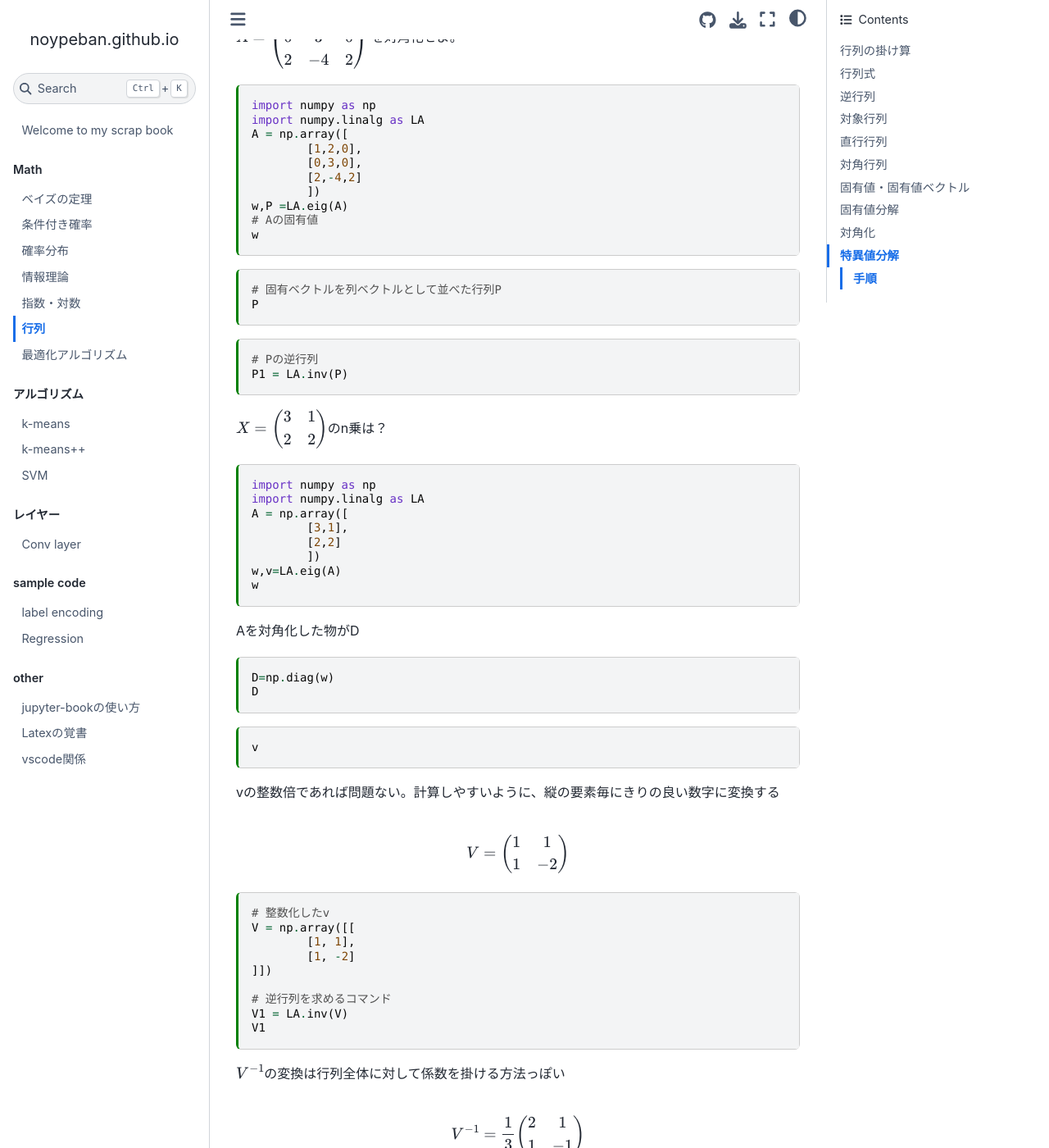
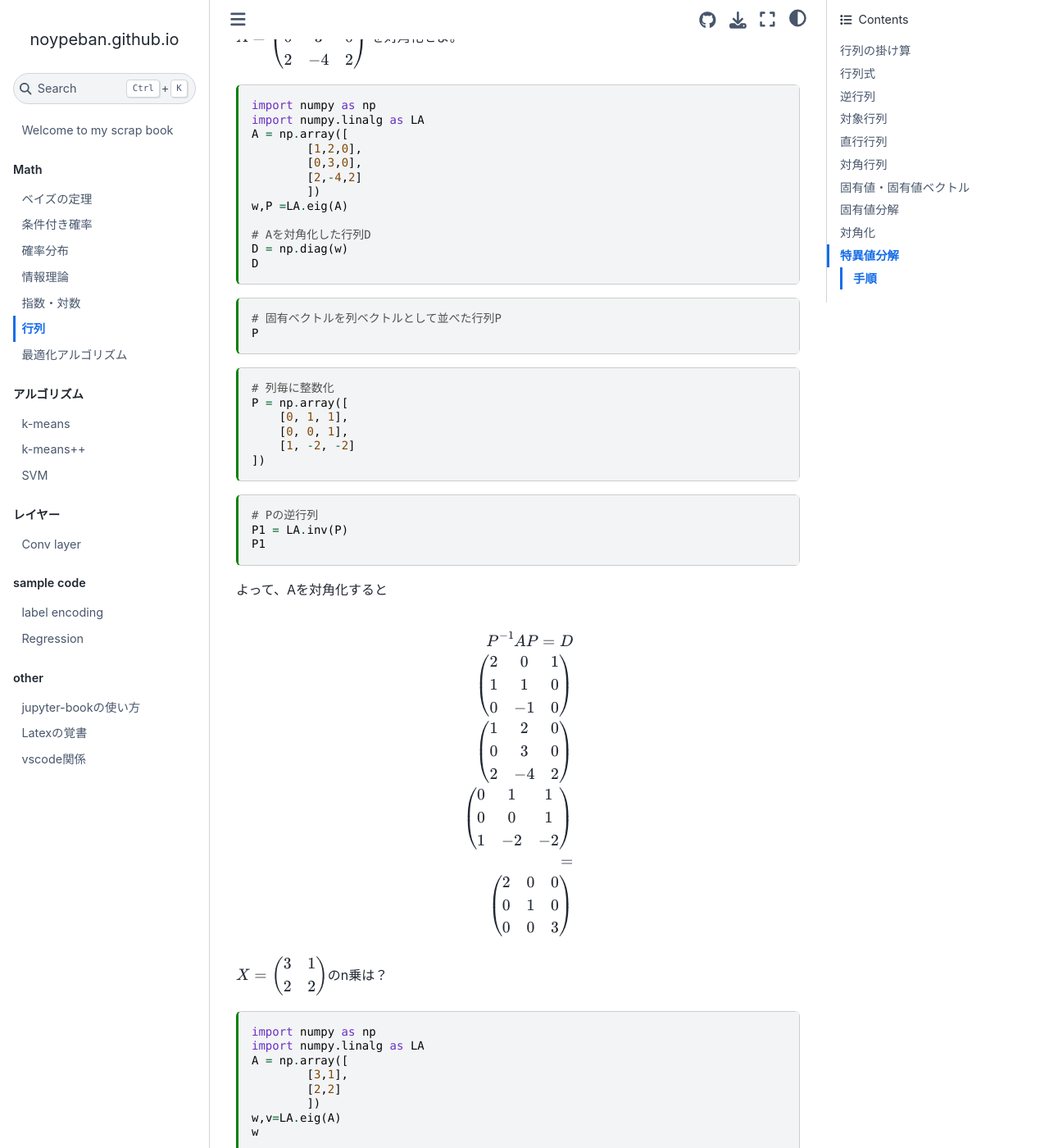
Before and after one commit to noypeban/noypeban.github.io, a Jupyter Book: the page built from math/matrix.md, in a window 1280 px wide and 1400 px high, scrolled down 8091 px. Shown: the whole window at 82% size. Built offline with Jupyter Book 1.0.4 settings and Sphinx 7.4.7 and the Sphinx Book theme 1.1.4, drawn with Linux system fonts in a browser that asks for light colours.

Commit message:
update matrix.md

````diff
--- a/math/matrix.md
+++ b/math/matrix.md
@@ -456,8 +456,10 @@ A = np.array([
 	[2,-4,2]
 	])
 w,P =LA.eig(A)
-# Aの固有値
-w
+
+# Aを対角化した行列D
+D = np.diag(w)
+D
 ```
 
 ```{code-cell} python
@@ -466,9 +468,52 @@ P
 ```
 
 ```{code-cell} python
+# 列毎に整数化
+P = np.array([
+    [0, 1, 1],
+    [0, 0, 1],
+    [1, -2, -2]
+])
+```
+
+```{code-cell} python
 # Pの逆行列
 P1 = LA.inv(P)
+P1
 ```
+
+よって、Aを対角化すると
+
+$$
+P^{-1}AP = D\\
+
+\begin{pmatrix}
+2 & 0 & 1\\
+1 & 1 & 0\\
+0 & -1 & 0
+\end{pmatrix}
+
+\begin{pmatrix}
+1 & 2 & 0\\
+0 & 3 & 0\\
+2 & -4 & 2
+\end{pmatrix}
+
+\begin{pmatrix}
+0 & 1 & 1\\
+0 & 0 & 1\\
+1 & -2 & -2
+\end{pmatrix}
+
+=
+
+\begin{pmatrix}
+2 & 0 & 0\\
+0 & 1 & 0\\
+0 & 0 & 3
+\end{pmatrix}
+
+$$
 
 $X=\begin{pmatrix}3&1\\2&2\end{pmatrix}$のn乗は？
 
````
